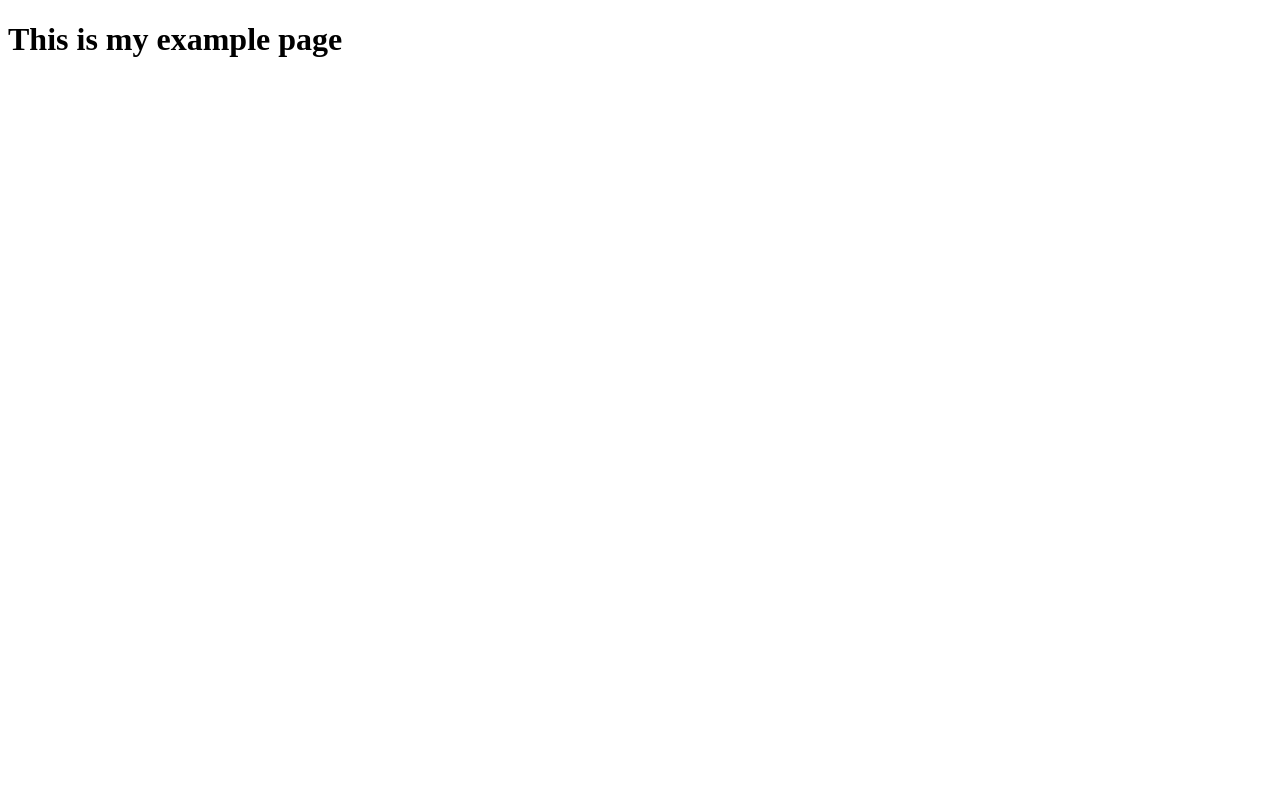
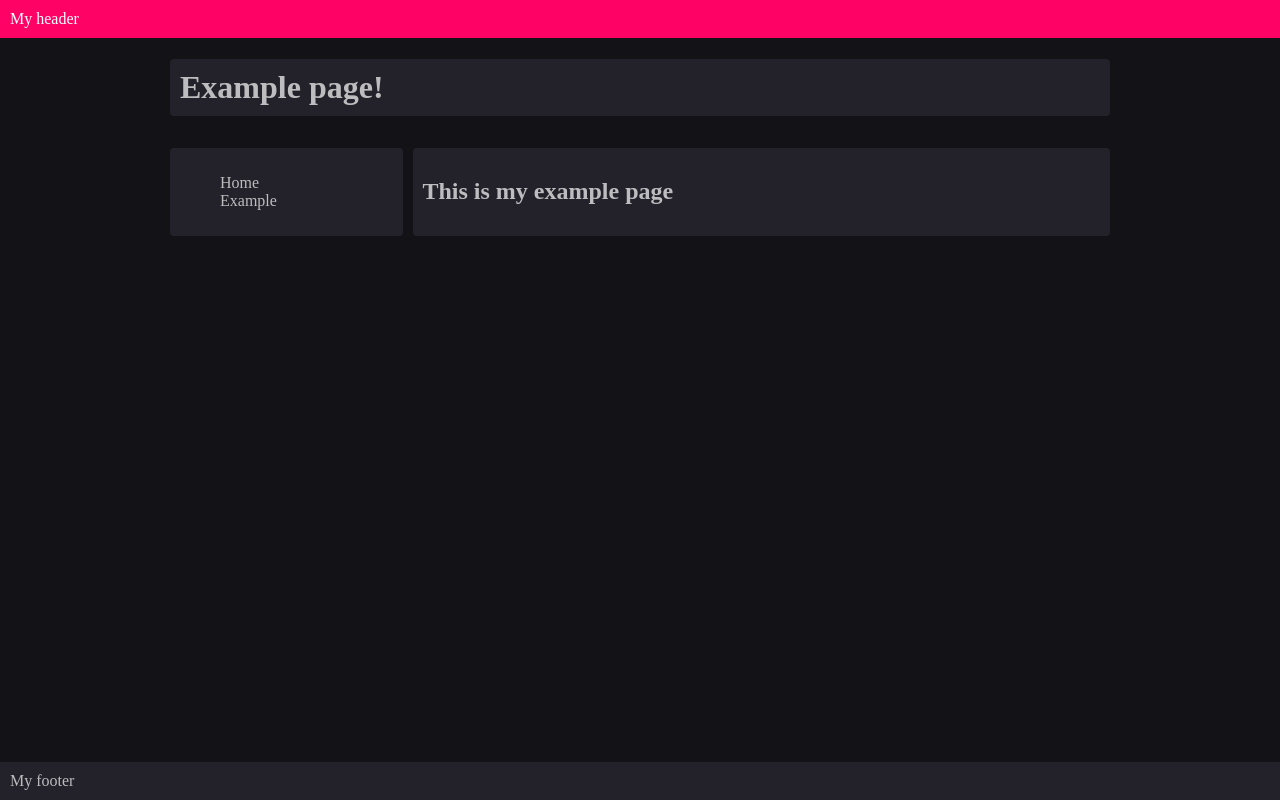
Before and after one commit to MatanBobi/gatsby-meetup, a Gatsby site: page /example in a window 1280 px wide. Built offline with nearby package versions, Linux system fonts and the light colour scheme; Gatsby itself is replaced by a stand-in of ours.

Commit message:
Build layout

```diff
--- /dev/null
+++ b/src/components/Layout/index.js
@@ -0,0 +1,26 @@
+import React from "react"
+import "../../styles/index.css"
+import { Link } from "gatsby"
+
+export default ({ pageHeader, children }) => {
+  return (
+    <>
+      <div className="app-header">My header</div>
+      <div className="page-container">
+        <h1 className="header">{pageHeader}</h1>
+        <aside className="sidebar">
+          <ul>
+            <li>
+              <Link to="/">Home</Link>
+            </li>
+            <li>
+              <Link to="/example">Example</Link>
+            </li>
+          </ul>
+        </aside>
+        <article className="content">{children}</article>
+      </div>
+      <footer className="app-footer">My footer</footer>
+    </>
+  )
+}
--- a/src/pages/example.js
+++ b/src/pages/example.js
@@ -1,5 +1,10 @@
 import React from "react"
+import Layout from '../components/Layout'
 
 export default function Example() {
-  return <h1>This is my example page</h1>
+  return (
+    <Layout pageHeader={"Example page!"}>
+      <h1>This is my example page</h1>
+    </Layout>
+  )
 }
--- a/src/pages/index.js
+++ b/src/pages/index.js
@@ -1,7 +1,7 @@
 import React from "react"
-import { Link } from "gatsby"
 import styled from 'styled-components'
-import "../styles/index.css"
+
+import Layout from "../components/Layout"
 
 const StyledLi = styled.li`
   background: pink;
@@ -9,23 +9,8 @@ const StyledLi = styled.li`
 
 export default function Home() {
   return (
-    <>
-      <div className="app-header">My header</div>
-      <div className="page-container">
-        <h1 className="header">Home page!</h1>
-        <aside className="sidebar">
-          <ul>
-            <li>Home</li>
-            <li>
-              <Link to="/example">Example</Link>
-            </li>
-          </ul>
-        </aside>
-        <article className="content">
-          <h1>Welcome to my home page</h1>
-        </article>
-      </div>
-      <footer className="app-footer">My footer</footer>
-    </>
+    <Layout pageHeader={"Home page!"}>
+      <h1>Welcome to my home page</h1>
+    </Layout>
   )
 }
```
